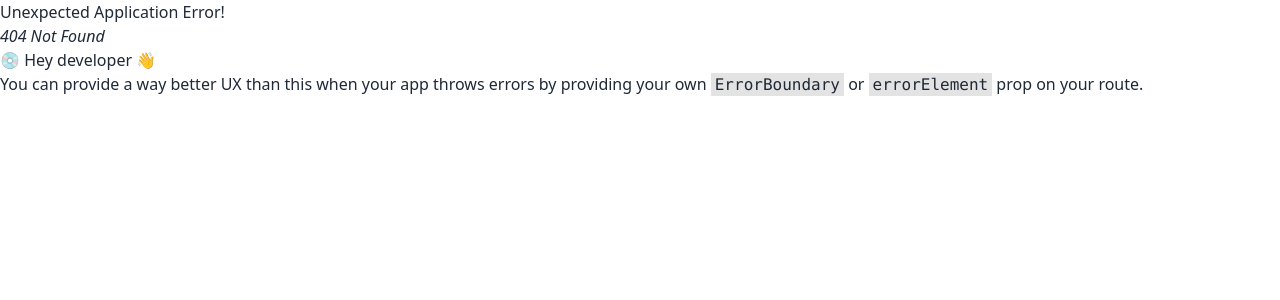
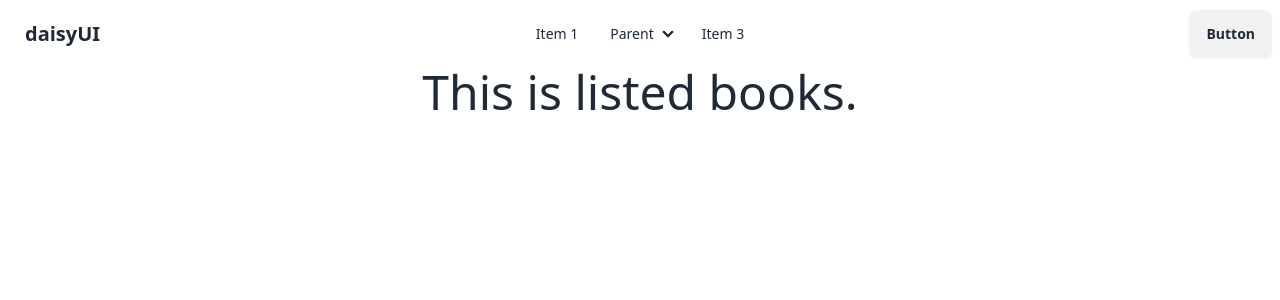
Before and after one commit to kaziabulhasib/ph-assignment8, a React (Vite) app: page /listedbooks in a window 1280 px wide. Before the commit this address had no page. Shown: the top 300 px of the page. Built offline with nearby package versions, Linux system fonts and the light colour scheme.

Commit message:
daisy setup and nested routes check

```diff
--- /dev/null
+++ b/src/Components/Header/Header.jsx
@@ -0,0 +1,75 @@
+const Header = () => {
+  return (
+    <div className='navbar bg-base-100'>
+      <div className='navbar-start'>
+        <div className='dropdown'>
+          <div tabIndex={0} role='button' className='btn btn-ghost lg:hidden'>
+            <svg
+              xmlns='http://www.w3.org/2000/svg'
+              className='h-5 w-5'
+              fill='none'
+              viewBox='0 0 24 24'
+              stroke='currentColor'>
+              <path
+                strokeLinecap='round'
+                strokeLinejoin='round'
+                strokeWidth='2'
+                d='M4 6h16M4 12h8m-8 6h16'
+              />
+            </svg>
+          </div>
+          <ul
+            tabIndex={0}
+            className='menu menu-sm dropdown-content mt-3 z-[1] p-2 shadow bg-base-100 rounded-box w-52'>
+            <li>
+              <a>Item 1</a>
+            </li>
+            <li>
+              <a>Parent</a>
+              <ul className='p-2'>
+                <li>
+                  <a>Submenu 1</a>
+                </li>
+                <li>
+                  <a>Submenu 2</a>
+                </li>
+              </ul>
+            </li>
+            <li>
+              <a>Item 3</a>
+            </li>
+          </ul>
+        </div>
+        <a className='btn btn-ghost text-xl'>daisyUI</a>
+      </div>
+      <div className='navbar-center hidden lg:flex'>
+        <ul className='menu menu-horizontal px-1'>
+          <li>
+            <a>Item 1</a>
+          </li>
+          <li>
+            <details>
+              <summary>Parent</summary>
+              <ul className='p-2'>
+                <li>
+                  <a>Submenu 1</a>
+                </li>
+                <li>
+                  <a>Submenu 2</a>
+                </li>
+              </ul>
+            </details>
+          </li>
+          <li>
+            <a>Item 3</a>
+          </li>
+        </ul>
+      </div>
+      <div className='navbar-end'>
+        <a className='btn'>Button</a>
+      </div>
+    </div>
+  );
+};
+
+export default Header;
--- /dev/null
+++ b/src/Components/Home/Home.jsx
@@ -0,0 +1,9 @@
+const Home = () => {
+  return (
+    <div>
+      <h1 className='text-4xl text-center'>This is home.</h1>
+    </div>
+  );
+};
+
+export default Home;
--- /dev/null
+++ b/src/Components/Root/Root.jsx
@@ -0,0 +1,13 @@
+import { Outlet } from "react-router-dom";
+import Header from "../Header/Header";
+
+const Root = () => {
+  return (
+    <div>
+      <Header></Header>
+      <Outlet></Outlet>
+    </div>
+  );
+};
+
+export default Root;
--- a/src/main.jsx
+++ b/src/main.jsx
@@ -4,10 +4,27 @@
 import "./index.css";
 
 import { createBrowserRouter, RouterProvider } from "react-router-dom";
+import Root from "./Components/Root/Root";
+import Home from "./Components/Home/Home";
+
 const router = createBrowserRouter([
   {
     path: "/",
-    element: <div>Hello world!</div>,
+    element: <Root></Root>,
+    children: [
+      {
+        path: "/",
+        element: <Home></Home>,
+      },
+      {
+        path: "/listedbooks",
+        element: (
+          <div>
+            <h1 className='text-5xl text-center'>This is listed books.</h1>
+          </div>
+        ),
+      },
+    ],
   },
 ]);
 
```
